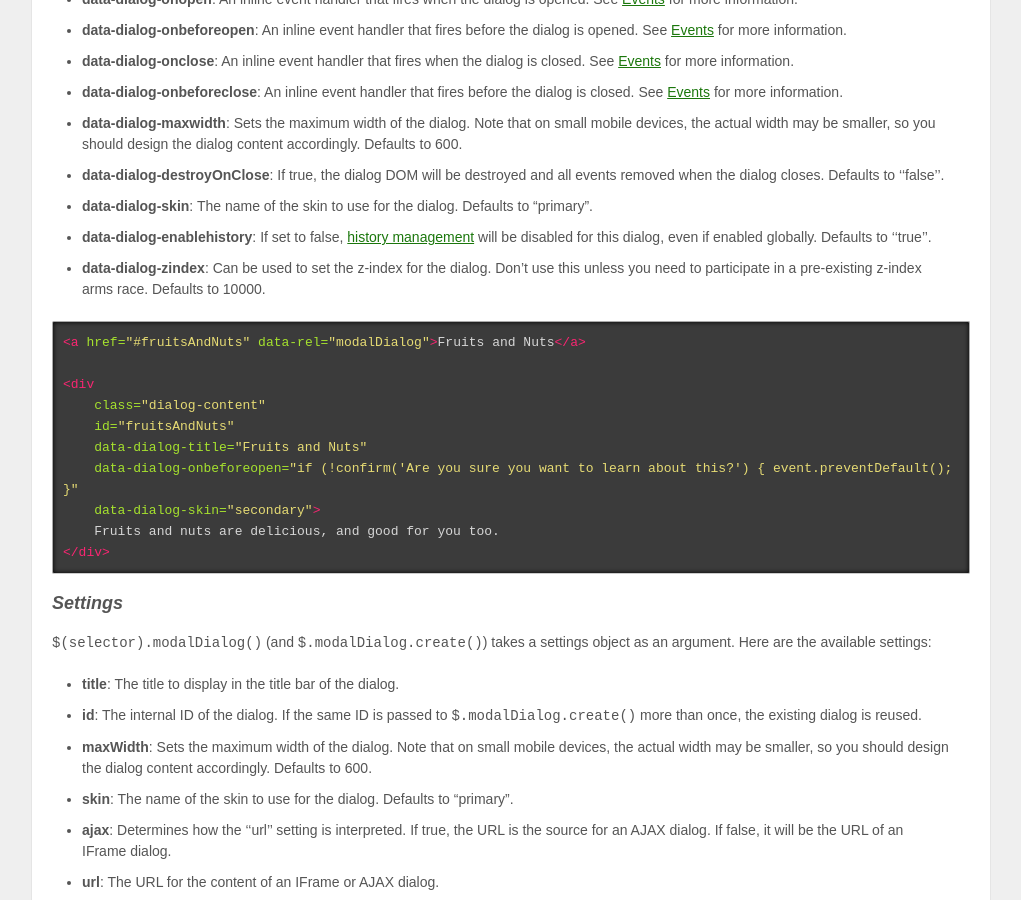
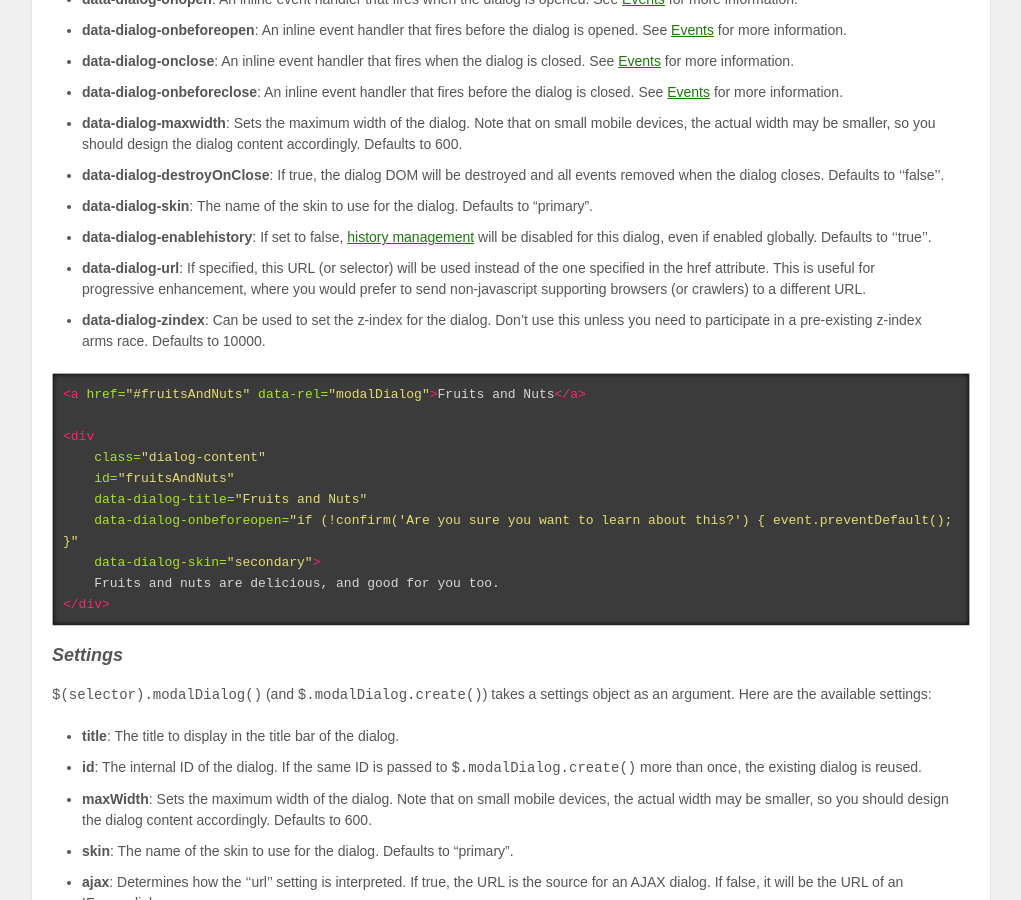
Before and after one commit to vistaprint/SkinnyJSSite, a Jekyll site: the page built from site/jquery.modalDialog.md, in a window 1280 px wide and 900 px high, scrolled down 4513 px. Shown: the whole window, without its empty margins (129-1150 px from the left). Built offline with Jekyll 4.4.1, drawn with Linux system fonts in a browser that asks for light colours.

Commit message:
Document data-dialog-url attribute

```diff
--- a/site/jquery.modalDialog.md
+++ b/site/jquery.modalDialog.md
@@ -126,6 +126,7 @@ exactly to the [Settings](#settings) you can pass to the modalDialog programmati
 * **data-dialog-destroyOnClose**: If true, the dialog DOM will be destroyed and all events removed when the dialog closes. Defaults to ''false''.
 * **data-dialog-skin**: The name of the skin to use for the dialog. Defaults to "primary".
 * **data-dialog-enablehistory**: If set to false, [history management](#managing_history_browser_backforward_buttons) will be disabled for this dialog, even if enabled globally. Defaults to ''true''.
+* **data-dialog-url**: If specified, this URL (or selector) will be used instead of the one specified in the href attribute. This is useful for progressive enhancement, where you would prefer to send non-javascript supporting browsers (or crawlers) to a different URL.
 * **data-dialog-zindex**: Can be used to set the z-index for the dialog. Don't use this unless you need to participate in a pre-existing z-index arms race. Defaults to 10000.
 
 {% highlight html %}
```
